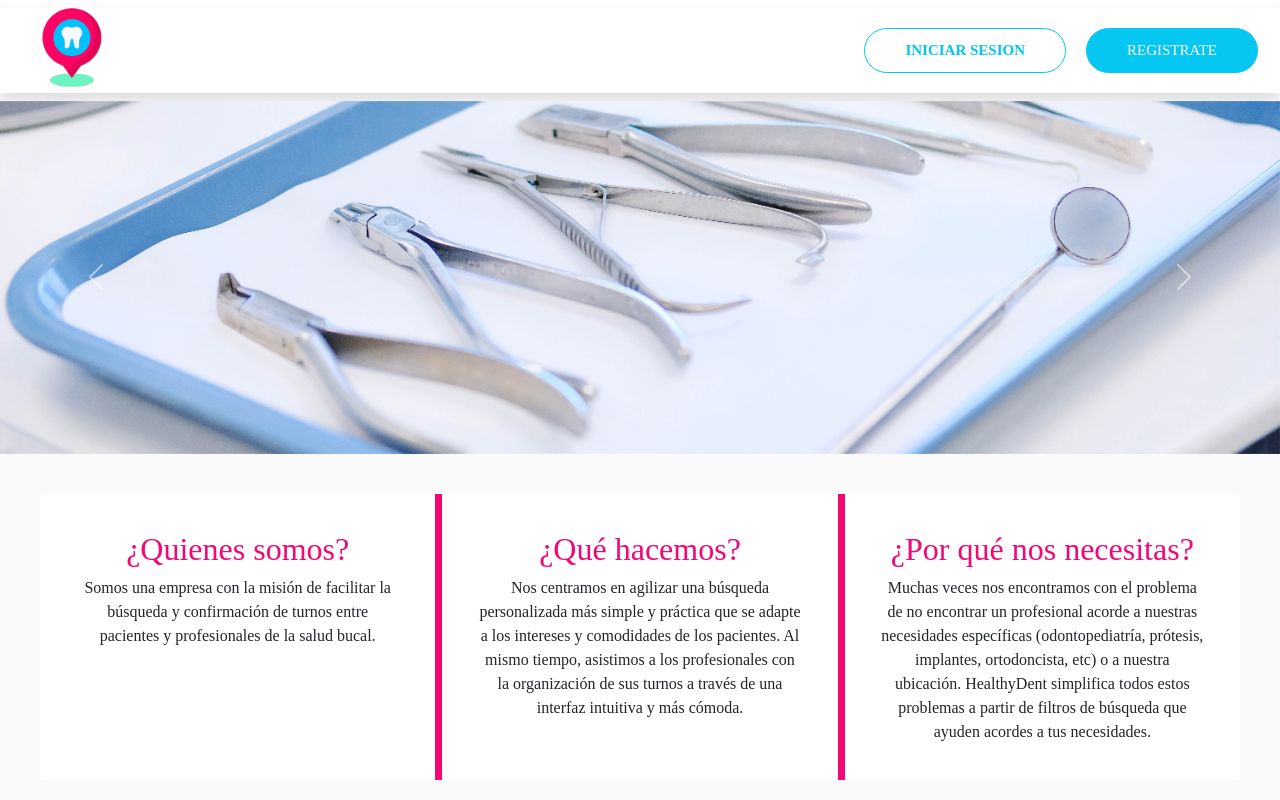
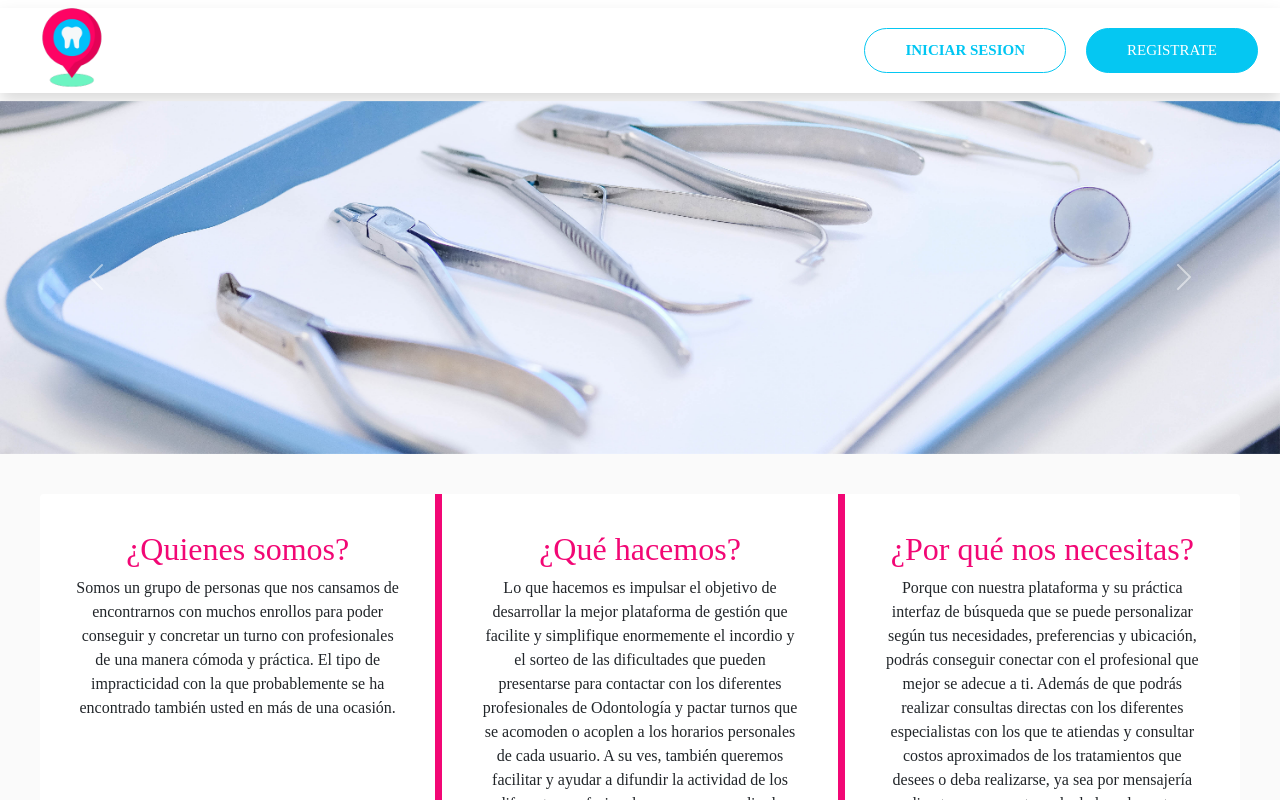
Before and after one commit to AgusRicardo/Healthy_Dent_Front-end, a React (Create React App) app in the folder client/: page / in a window 1280 px wide. Shown: the top 800 px of the page. Built offline with nearby package versions, Linux system fonts and the light colour scheme; a web font is replaced by a local one.

Commit message:
update text home

```diff
--- a/client/src/pages/home.js
+++ b/client/src/pages/home.js
@@ -75,9 +75,10 @@ export const Home = () => {
             <div className="card-body ">
               <h2 className="card-title title-acercade">¿Quienes somos?</h2>
               <p className="card-text">
-                Somos una empresa con la misión de facilitar la búsqueda y
+                {/* Somos una empresa con la misión de facilitar la búsqueda y
                 confirmación de turnos entre pacientes y profesionales de la
-                salud bucal.
+                salud bucal. */}
+                Somos un grupo de personas que nos cansamos de encontrarnos con muchos enrollos para poder conseguir y concretar un turno con profesionales de una manera cómoda y práctica. El tipo de impracticidad con la que probablemente se ha encontrado también usted en más de una ocasión.
               </p>
             </div>
           </div>
@@ -85,11 +86,13 @@ export const Home = () => {
             <div className="card-body ">
               <h2 className="card-title title-acercade">¿Qué hacemos?</h2>
               <p className="card-text">
-                Nos centramos en agilizar una búsqueda personalizada más simple
+                {/* Nos centramos en agilizar una búsqueda personalizada más simple
                 y práctica que se adapte a los intereses y comodidades de los
                 pacientes. Al mismo tiempo, asistimos a los profesionales con la
                 organización de sus turnos a través de una interfaz intuitiva y
-                más cómoda.
+                más cómoda. */}
+                Lo que hacemos es impulsar el objetivo de desarrollar la mejor plataforma de gestión que facilite y simplifique enormemente el incordio y el sorteo de las dificultades que pueden presentarse para contactar con los diferentes profesionales de Odontología y pactar turnos que se acomoden o acoplen a los horarios personales de cada usuario.
+                A su ves, también queremos facilitar y ayudar a difundir la actividad de los diferentes profesionales para que su radio de alcance aumente, mientras le ofrecemos un grupo de herramientas de gestión que facilitan y complementen su actividad.
               </p>
             </div>
           </div>
@@ -99,12 +102,13 @@ export const Home = () => {
                 ¿Por qué nos necesitas?
               </h2>
               <p className="card-text">
-                Muchas veces nos encontramos con el problema de no encontrar un
+                {/* Muchas veces nos encontramos con el problema de no encontrar un
                 profesional acorde a nuestras necesidades específicas
                 (odontopediatría, prótesis, implantes, ortodoncista, etc) o a
                 nuestra ubicación. HealthyDent simplifica todos estos problemas
                 a partir de filtros de búsqueda que ayuden acordes a tus
-                necesidades.
+                necesidades. */}
+                Porque con nuestra plataforma y su práctica interfaz de búsqueda que se puede personalizar según tus necesidades, preferencias y ubicación, podrás conseguir conectar con el profesional que mejor se adecue a ti. Además de que podrás realizar consultas directas con los diferentes especialistas con los que te atiendas y consultar costos aproximados de los tratamientos que desees o deba realizarse, ya sea por mensajería directa o con nuestra calculadora de costo estimados que esta a su disposición en nuestra plataforma.
               </p>
             </div>
           </div>
```
